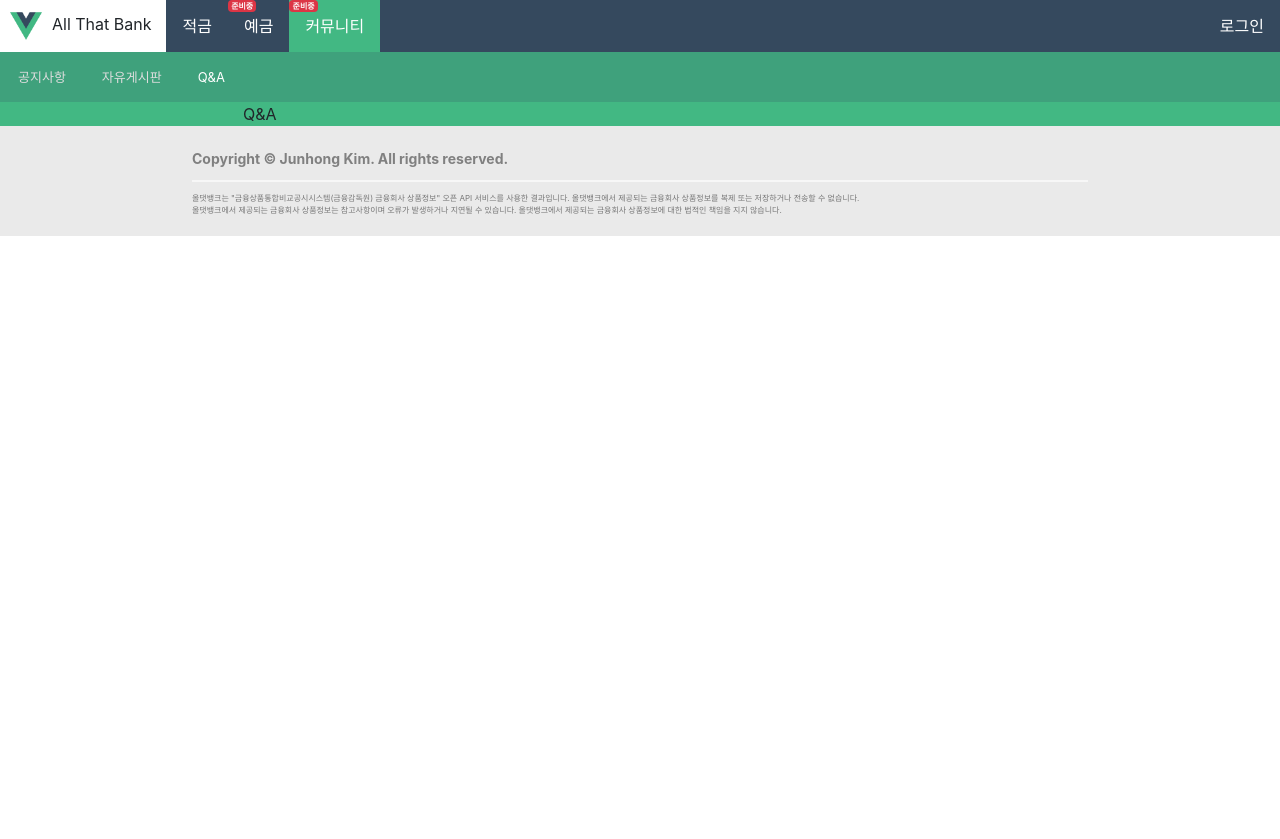
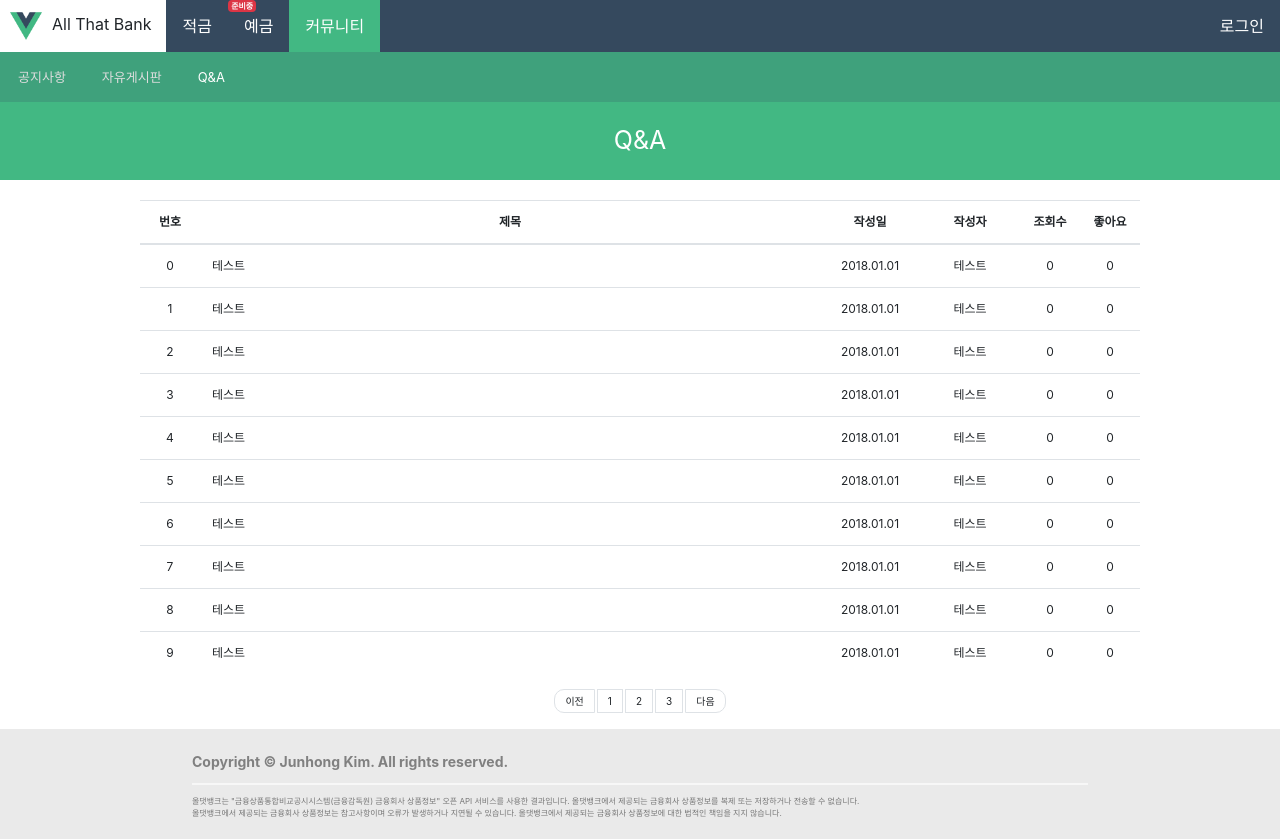
Before and after one commit to Junhong-Kim/allthatbank-web, a Vue app: page /#/community/question in a window 1280 px wide. Before the commit the page ends 800 px from the top, so only its background shows below. Built offline with nearby package versions, Linux system fonts and the light colour scheme; no server answers.

Commit message:
Add: post list

```diff
--- /dev/null
+++ b/src/components/community/Contents.vue
@@ -0,0 +1,82 @@
+<template>
+  <div class="post-container">
+    <table class="table table-hover custom-table">
+      <thead>
+        <tr>
+          <th style="width: 60px;">번호</th>
+          <th>제목</th>
+          <th style="width: 100px;">작성일</th>
+          <th style="width: 100px;">작성자</th>
+          <th style="width: 60px;">조회수</th>
+          <th style="width: 60px;">좋아요</th>
+        </tr>
+      </thead>
+      <tbody>
+        <tr v-for="(item,index) in 10" :key="index" style="cursor: pointer">
+          <td>{{index}}</td>
+          <td style="text-align: left;">테스트</td>
+          <td>2018.01.01</td>
+          <td>테스트</td>
+          <td>0</td>
+          <td>0</td>
+        </tr>
+      </tbody>
+    </table>
+    <div class="custom-pagination">
+      <ul>
+        <li>이전</li>
+        <li>1</li>
+        <li>2</li>
+        <li>3</li>
+        <li>다음</li>
+      </ul>
+    </div>
+  </div>
+</template>
+
+<script>
+export default {
+  name: 'CommunityContents'
+}
+</script>
+
+<style scoped>
+.post-container {
+  background: white;
+  padding-top: 20px;
+}
+.custom-table {
+  font-size: 12px;
+  margin: auto;
+  text-align: center;
+  width: 1000px;
+}
+.custom-pagination > ul {
+  font-size: 0;
+  list-style-type: none;
+  margin: 20px;
+  padding: 0;
+  text-align: center;
+}
+.custom-pagination > ul > li {
+  border: 1px solid #DEE2E6;
+  cursor: pointer;
+  display: inline;
+  font-size: 10px;
+  margin: 1px;
+  padding: 5px 10px;
+}
+.custom-pagination > ul > li:first-child {
+  border-bottom-left-radius: 10px;
+  border-top-left-radius: 10px;
+}
+.custom-pagination > ul > li:last-child {
+  border-bottom-right-radius: 10px;
+  border-top-right-radius: 10px;
+}
+.custom-pagination > ul > li:hover {
+  background: #35495e;
+  border: 1px solid #35495e;
+  color: white
+}
+</style>
--- a/src/components/community/FreeBoard.vue
+++ b/src/components/community/FreeBoard.vue
@@ -1,10 +1,18 @@
 <template>
-  <div>자유게시판</div>
+  <div>
+    <div class="title">자유게시판</div>
+    <contents/>
+  </div>
 </template>
 
 <script>
+import Contents from '@/components/community/Contents'
+
 export default {
-  name: 'FreeBoard'
+  name: 'FreeBoard',
+  components: {
+    Contents
+  }
 }
 </script>
 
--- a/src/components/community/Notice.vue
+++ b/src/components/community/Notice.vue
@@ -1,13 +1,17 @@
 <template>
-  <div>공지사항</div>
+  <div>
+    <div class="title">공지사항</div>
+    <contents/>
+  </div>
 </template>
 
 <script>
+import Contents from '@/components/community/Contents'
+
 export default {
   name: 'Notice',
-  created () {
-    alert('서비스 준비중입니다.')
-    this.$router.go(-1)
+  components: {
+    Contents
   }
 }
 </script>
--- a/src/components/community/QnA.vue
+++ b/src/components/community/QnA.vue
@@ -1,10 +1,18 @@
 <template>
-  <div>Q&A</div>
+  <div>
+    <div class="title">Q&A</div>
+    <contents/>
+  </div>
 </template>
 
 <script>
+import Contents from '@/components/community/Contents'
+
 export default {
-  name: 'QnA'
+  name: 'QnA',
+  components: {
+    Contents
+  }
 }
 </script>
 
--- a/src/components/layout/Header.vue
+++ b/src/components/layout/Header.vue
@@ -12,12 +12,7 @@
           <router-link to="/deposit">예금</router-link>
         </div>
       </li>
-      <li>
-        <div style="position: relative;">
-          <div class="badge btn-danger prepare">준비중</div>
-          <router-link to="/community">커뮤니티</router-link>
-        </div>
-      </li>
+      <li><router-link to="/community">커뮤니티</router-link></li>
       <li v-if="isLogin" class="profile">
         <img v-if="user.picture_url == null" :src=profileImg>
         <img v-else :src=user.picture_url>
--- a/src/components/menu/Community.vue
+++ b/src/components/menu/Community.vue
@@ -33,6 +33,12 @@ export default {
 }
 </script>
 
-<style scoped>
-
+<style>
+.title {
+  color: white;
+  font-size: 25px;
+  margin: 20px auto;
+  text-align: center;
+  width: 600px;
+}
 </style>
```
